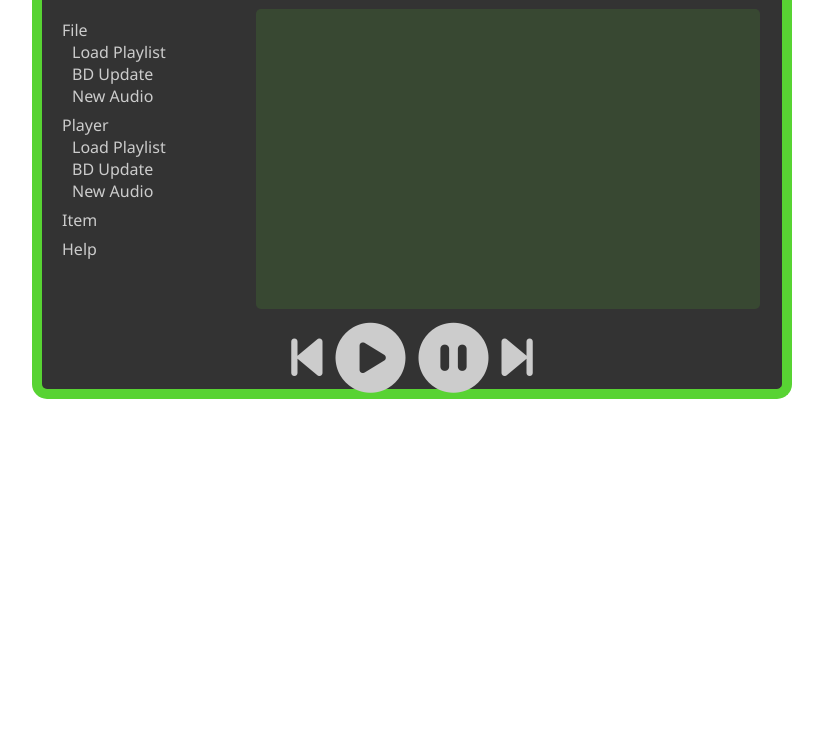
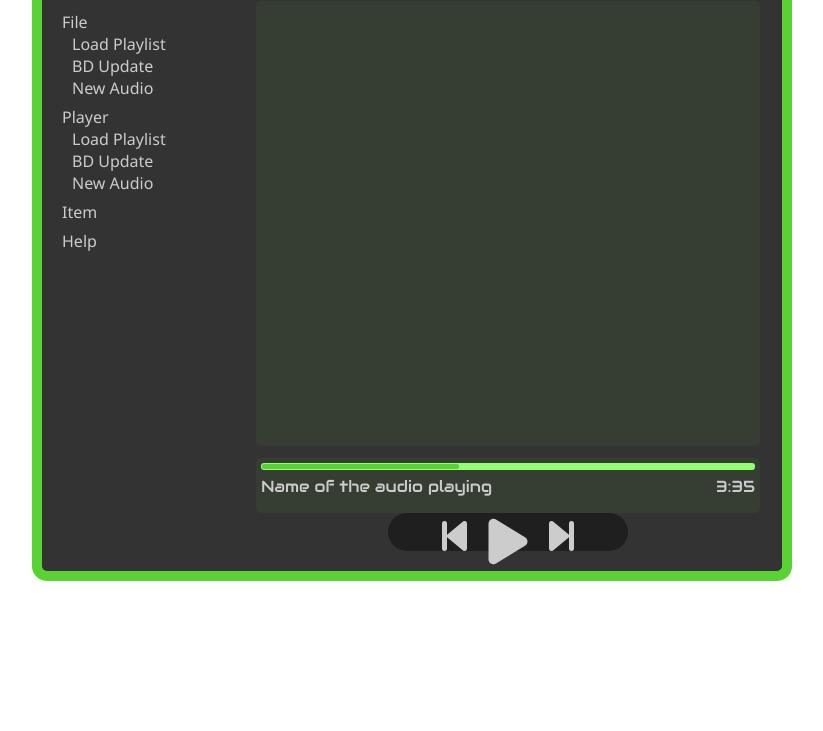
Before and after one commit to mosquerapaul/a-player-folder, a website: page view/index.html in a window 1280 px wide. Shown: the part 69-800 px from the top of the page, without its empty margins (228-1051 px from the left). Drawn offline with nearby package versions, Linux system fonts and the light colour scheme; some packages are replaced by stand-ins of ours; a script that the page names is missing; a web font is replaced by a local one.

Commit message:
structure ok

```diff
--- a/public/css/style.css
+++ b/public/css/style.css
@@ -9,10 +9,7 @@
 
 body {
     padding: 10px;
-}
-
-main {
-    min-height: 300px;
+    margin: 0;
 }
 
 a {
@@ -27,8 +24,9 @@ a {
     margin: auto;
 }
 
-.border-radius {
+.container {
     border-radius: 5px;
+    background-color: #58D33311
 }
 
 a.button {
@@ -61,6 +59,7 @@ nav {
     vertical-align: top;
     width: 25%;
     margin: 10px;
+    height: 100%;
 }
 
 nav ul {
@@ -95,6 +94,7 @@ nav a {
 *************************************/
 
 #player-background {
+    height: 100%;
     max-width: 760px;
 }
 
@@ -106,39 +106,114 @@ nav a {
     border: solid 10px #58D333;
     border-top: none;
     border-radius: 0 0 15px 15px;
+    height: calc(100vh - 60px);
+    max-height: 600px;
 }
 
-#faplayer {
+#player {
+    position: relative;
     display: inline-block;
-    vertical-align: top;
+    height: 100%;
     width: 70%;
-    height: 100%;
-    padding: 20px;
-    background-color:  #58D33322;
 }
 
-#faplayer ol {
-    padding-inline-end: 40px;
+#faplayer-audiolist>ol{
+    padding: 0;
 }
 
-#faplayer li.audio {
+#faplayer-audiolist {
+    vertical-align: top;
+    padding: 20px;
+    height: calc(100% - 105px);
+    overflow-y: auto;
+}
+
+#faplayer-audiolist li.audio:first-child {
+    counter-reset:index;
+}
+
+#faplayer-audiolist li.audio::before {
+    margin-right: 5px;
+    padding: 0 5px;
+    content: counter(index);
+    counter-increment: index;
+}
+
+
+#faplayer-audiolist li.audio {
+    list-style: none;
     line-height: 2.2;
     color: #CCC;
     font-family: 'Walter Turncoat', coursiva;
     text-transform: uppercase;
 }
 
+#faplayer-audiolist li.audio:nth-child(odd) {
+    background-color: #FFFFFF33;
+}
+
+
+#player .bottom-container {
+    position: absolute;
+    bottom: 0;
+    width: 100%;
+}
+
+#playing-info {
+    position: relative;
+    font-family: 'Audiowide', cursive;
+    height: 55px;
+    padding: 5px;
+}
+
+p#audio-name {
+    position: absolute;
+    top: 0;
+    bottom: 0;
+    margin: auto;
+    height: 20px;
+    width: 100%;
+    font-family: 'Audiowide', cursive;
+}
+
+span#audio-duration {
+    position: absolute;
+    right: 10px;
+    font-family: 'Audiowide', cursive;
+}
+
+#progress-bar-background {
+    padding: 1px;
+    width: 100%;
+    height: 7px;
+    border-radius: 3px;
+    background-color: rgb(145, 255, 111);
+}
+
+#progress-bar {
+    width: 40%;
+    height: 5px;
+    border-radius: 2px;
+    background-color: #58D333;
+}
+
 #controls {
+    vertical-align: bottom;
     width: 50%;
     text-align: center;
-    font-size: 50px;
+    font-size: 40px;
     overflow: visible;
-    height: 60px;
+    height: 38px;
+    background-color: rgba(0, 0, 0, 0.4);
+    border-radius: 30px;
+    width: 240px;
 }
 
 #controls>ul {
     margin:0;
     padding: 0;
+    position: relative;
+    top: -10px;
 }
 
 #controls li {
@@ -148,8 +223,18 @@ nav a {
     cursor: pointer;
 }
 
-#play, #pause {
-    font-size: 70px;
+#controls li:hover {
+    filter: brightness(150%);
+}
+
+#controls #play, #controls #pause {
+    font-size: 52px;
+    width: 61px;
+    height: 61px;
+}
+
+#controls #pause {
+    display: none;
 }
 
 /**************************************
--- a/public/js/functions.js
+++ b/public/js/functions.js
@@ -31,7 +31,7 @@ $(function() {
             type: 'GET',
             url: '/playlist',
             success: function(response) {
-                $('#faplayer').html(response);
+                $('#faplayer-audiolist').html(response);
             }
         });
     });
--- a/view/index.html
+++ b/view/index.html
@@ -5,6 +5,7 @@
     <meta name="viewport" content="width=device-width, initial-scale=1.0">
     <link type="text/css" rel="stylesheet" href="../public/css/style.css">
     <link href="https://fonts.googleapis.com/css?family=Raleway|Walter+Turncoat&display=swap" rel="stylesheet">
+    <link href="https://fonts.googleapis.com/css?family=Audiowide&display=swap" rel="stylesheet">
     <script src="https://kit.fontawesome.com/c9287d35ab.js"></script>
     <script data-search-pseudo-elements defer src="https://use.fontawesome.com/releases/latest/js/all.js" integrity="sha384-L469/ELG4Bg9sDQbl0hvjMq8pOcqFgkSpwhwnslzvVVGpDjYJ6wJJyYjvG3u8XW7" crossorigin="anonymous"></script>
     <script type="text/javascript" src="https://code.jquery.com/jquery-3.4.1.min.js"></script>
@@ -12,10 +13,11 @@
 
 
     <script type="text/javascript" src="../public/js/functions.js"> </script>
+    <script type="text/javascript" src="../public/js/styles.js"> </script>
     <title>Folder Audio Player</title>
 </head>
 <body>
-    <div id="player-background" class="center border-radius">
+    <div id="player-background" class="center container">
         <header>
             <h1>AF Player</h1>
         </header>
@@ -48,15 +50,27 @@
                 </ul>
             </nav>
             <!-- PLAYER LIST -->
-            <main id="faplayer" class="center border-radius"></main>
-            <div id="controls" class="center">
+            <section id="player">
+                <main id="faplayer-audiolist" class="center container"></main>
+                <div class="bottom-container">
+                    <article id="playing-info" class="container">
+                        <p id="audio-name">Name of the audio playing
+                            <span id="audio-duration">3:35</span>
+                        </p>
+                        <div id="progress-bar-background"><div id="progress-bar"></div></div>
+                    </article>
+                    <article id="controls" class="center">
                         <ul class="controls">
                             <li id="prev" class="control"><i class="fas fa-step-backward"></i></li>
-                    <li id="play" class="control"><i class="fas fa-play-circle"></i></li>
+                            <li id="play" class="control"><i class="fas fa-play"></i></li>
                             <li id="pause" class="control"><i class="fas fa-pause-circle"></i></li>
                             <li id="next" class="control"><i class="fas fa-step-forward"></i></li>
                         </ul>
+                    </article>
+
                 </div>
+            </section>
+
         </div>
 
         <!-- MODAL WINDOW - FILE UPLOAD -->
```
Lines whose indentation alone changed are shown as unchanged.
